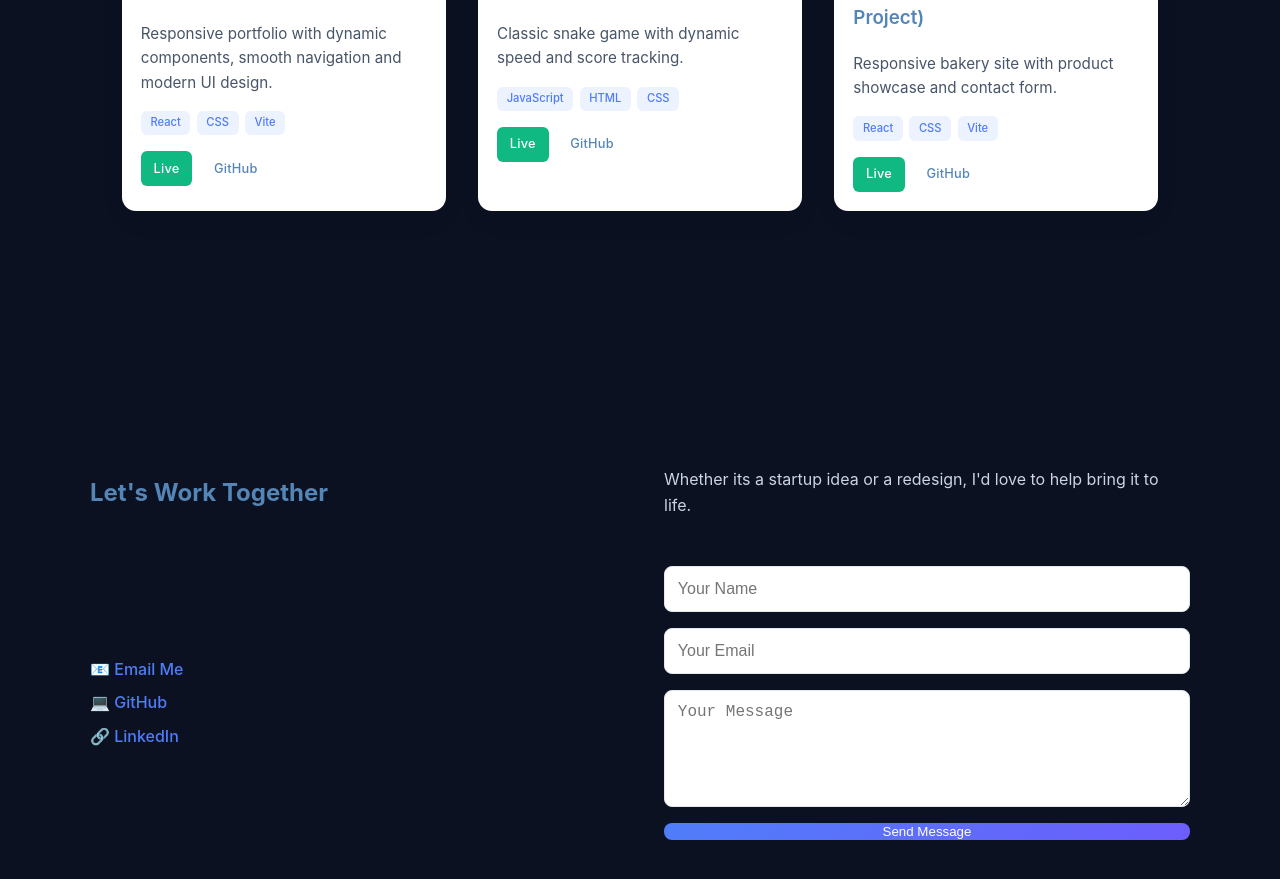
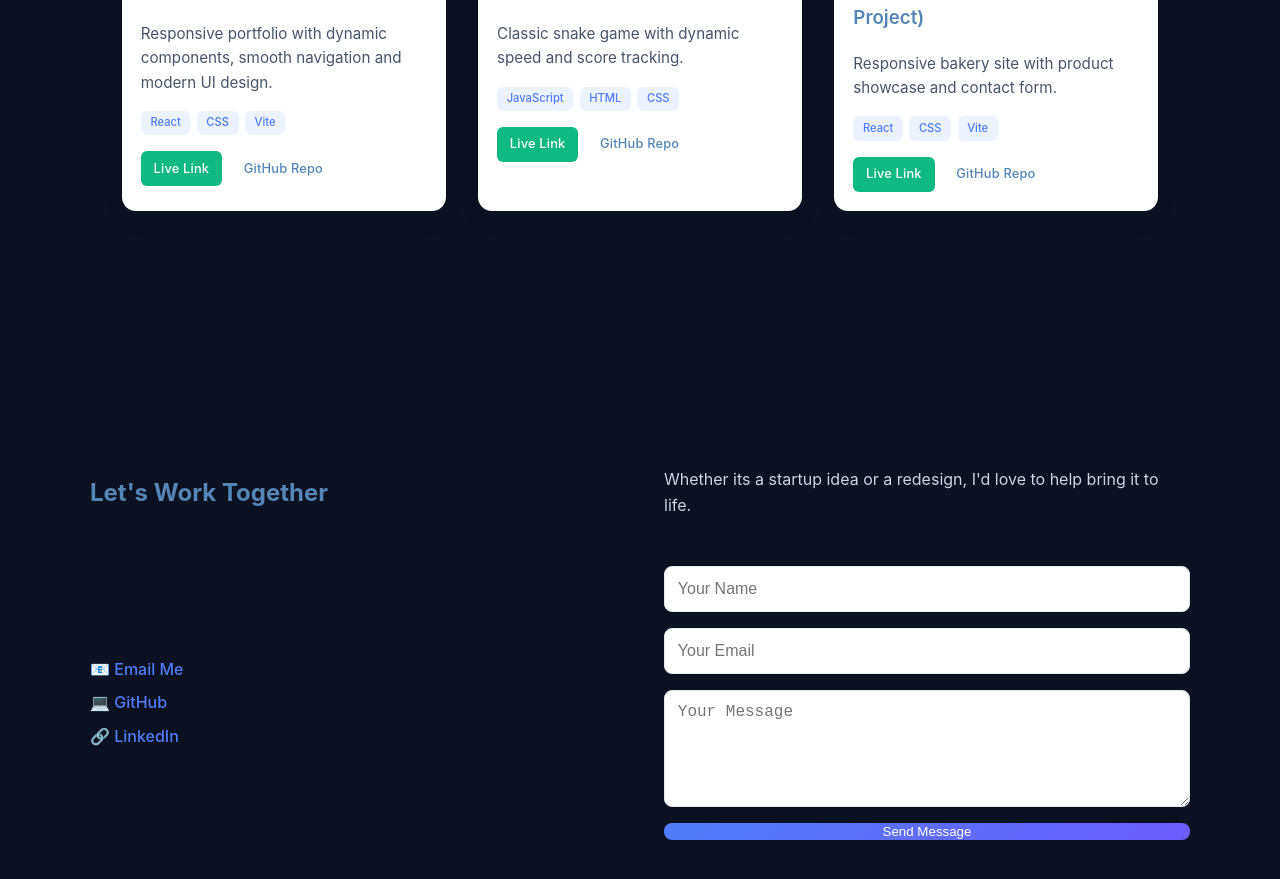
Before and after one commit to WoodenKhrystyn-FS/my-portfolio, a React (Vite) app: page / in a window 1280 px wide. Shown: the part 3004-3883 px from the top of the page. Built offline with nearby package versions, Linux system fonts and the light colour scheme.

Commit message:
Fixes: live porject now have active links with URLs for interaction

```diff
--- a/src/Components/Projects.jsx
+++ b/src/Components/Projects.jsx
@@ -12,8 +12,8 @@ const projectList = [
       "Responsive portfolio  with dynamic components, smooth navigation and modern UI design.",
     tech: ["React", "CSS", "Vite"],
     image: img1,
-    github: "https://khrystynwooden.netlify.app/",
-    live: "#",
+    github: "https://github.com/WoodenKhrystyn-FS/my-portfolio",
+    live: "https://khrystynwooden.netlify.app/",
   },
   {
     id: "snake",
@@ -22,7 +22,7 @@ const projectList = [
     tech: ["JavaScript", "HTML", "CSS"],
     image: img2,
     github: "https://github.com/WoodenKhrystyn-FS/SnakeGame",
-    live: "#",
+    live: "http://127.0.0.1:5500/index.html ",
   },
 
   {
@@ -32,8 +32,8 @@ const projectList = [
       "Responsive bakery site with product showcase and contact form.",
     tech: ["React", "CSS", "Vite"],
     image: img4,
-    github: "https://threelittleladiesbakery.netlify.app/",
-    live: "#",
+    github: "https://github.com/WoodenKhrystyn-FS/nessies-app",
+    live: "https://threelittleladiesbakery.netlify.app/",
   },
 ];
 
@@ -61,18 +61,25 @@ function Projects() {
 
                 <div className="project-links">
                   {project.live && (
-                    <a href={project.live} className="btn btn-primary">
-                      Live
+                    <a
+                      href={project.live}
+                      target="_blank"
+                      rel="noopener noreferrer"
+                      className="btn btn-primary"
+                    >
+                      Live Link
                     </a>
                   )}
+                  {project.github && (
                     <a
                       href={project.github}
                       target="_blank"
                       rel="noopener noreferrer"
                       className="btn btn-secondary"
                     >
-                    GitHub
+                      GitHub Repo
                     </a>
+                  )}
                 </div>
               </div>
             </div>
```
Lines whose indentation alone changed are shown as unchanged.
